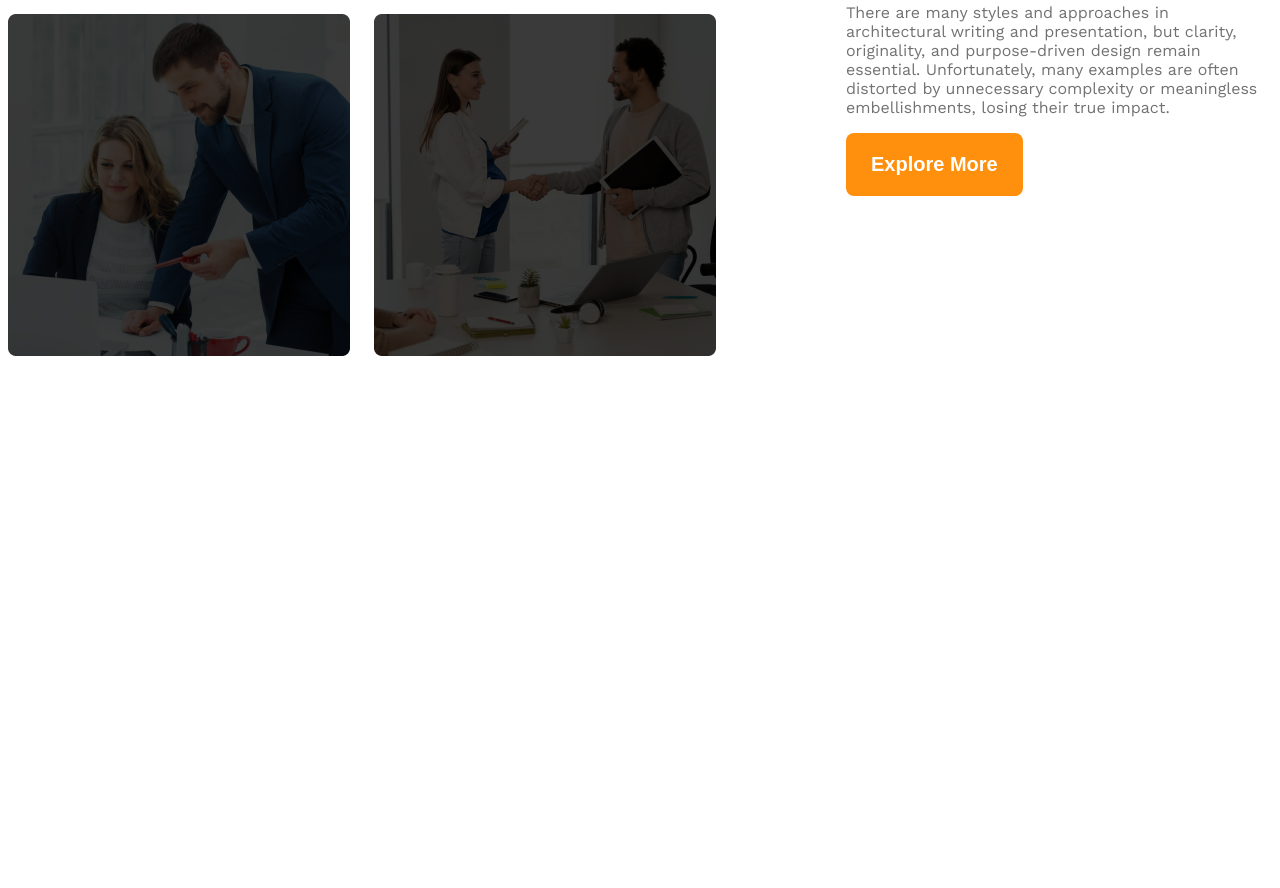
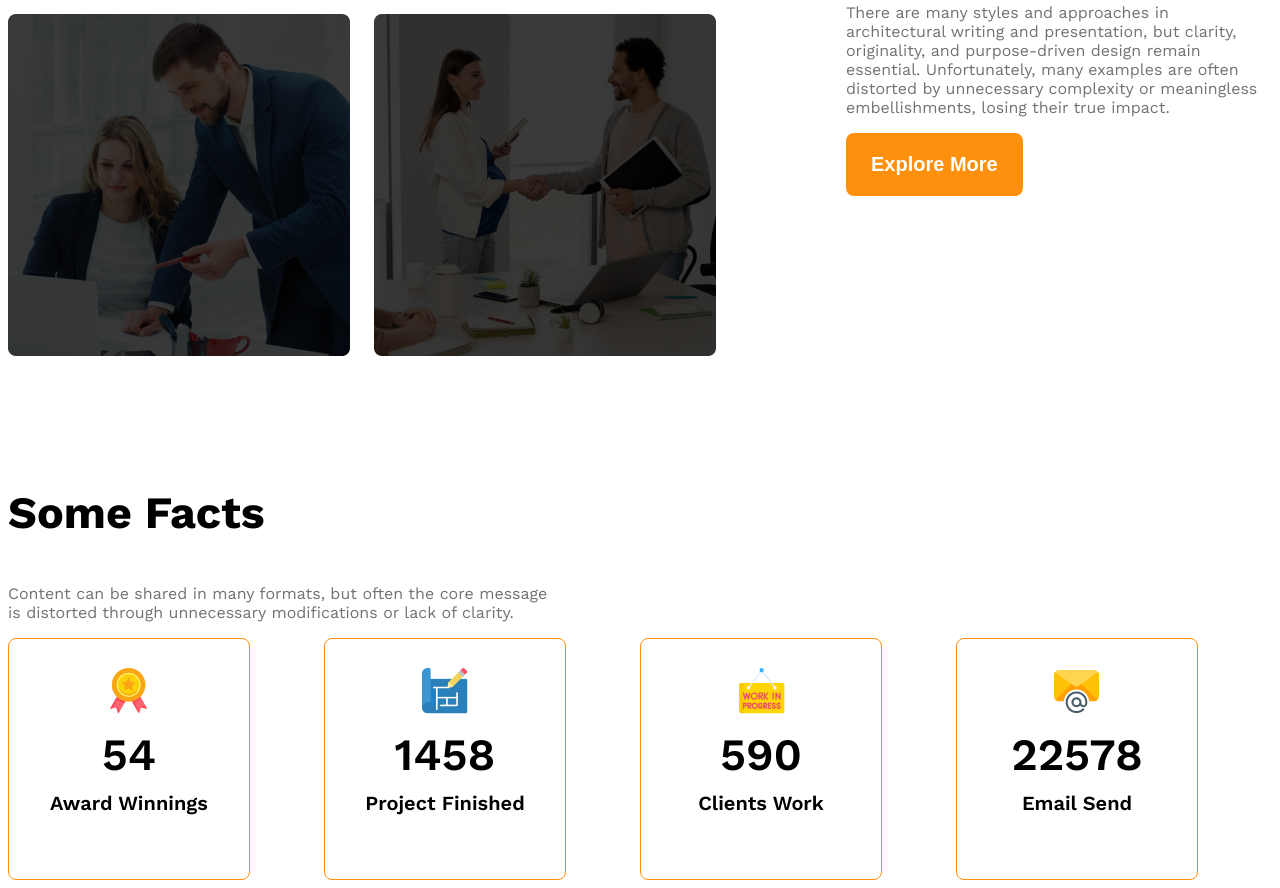
Before and after one commit to ceohasib/g3-architects-website, a plain HTML site: page index.html in a window 1280 px wide. Shown: the part 1675-2563 px from the top of the page. Before the commit the page ends 2039 px from the top, so only its background shows below. Drawn offline with nearby package versions, Linux system fonts and the light colour scheme.

Commit message:
added facts part

```diff
--- a/index.html
+++ b/index.html
@@ -29,6 +29,7 @@
 
     </header>
     <main>
+        <!-- teams section start-->
         <section class="teams display-flex">
             <div class="team-img-container">
                 <img src="images/team1.png" alt="Two architects are dicussing about design.">
@@ -37,11 +38,53 @@
                 <img src="images/team4.png" alt="Two architects are dicussing about design.">
             </div>
             <div class="our-features">
-                <h3 class="feature-title"><span id="quick-list" class="text-light-gray">Quick list</span> <span>of Our</span> <span class="text-primary">Features</span></h3>
+                <h3 class="section-title"><span id="quick-list" class="text-light-gray">Quick list</span> <span>of Our</span> <span class="text-primary">Features</span></h3>
                 <p class="feature-description text-light-gray">There are many styles and approaches in architectural writing and presentation, but clarity, originality, and purpose-driven design remain essential. Unfortunately, many examples are often distorted by unnecessary complexity or meaningless embellishments, losing their true impact.</p>
                 <button class="btn-primary">Explore More</button>
             </div>
         </section>
+        <!-- features will enjoy -->
+        <section>
+
+        </section>
+
+        <!-- some facts -->
+         <section>
+            <h3 class="section-title">Some Facts</h3>
+            <p class="text-light-gray fact-description">Content can be shared in many formats, but often the core message is distorted through unnecessary modifications or lack of clarity.</p>
+            <div class="facts-container">
+                <!-- .fact-card*4>img.fact-icon+h4.fact-number+h5.fact-name -->
+                <div class="fact-card display-flex">
+                    <div>
+                        <img src="images/icons/ribon.png" alt="" class="fact-icon">
+                        <h4 class="fact-number">54</h4>
+                        <h5 class="fact-name">Award Winnings</h5>
+                    </div>
+                </div>
+                <div class="fact-card display-flex">
+                    <div>
+                        <img src="images/icons/projects.png" alt="" class="fact-icon">
+                        <h4 class="fact-number">1458</h4>
+                        <h5 class="fact-name">Project Finished</h5>
+                    </div>
+                </div>
+                <div class="fact-card display-flex">
+                    <div>
+                        <img src="images/icons/customers.png" alt="" class="fact-icon">
+                        <h4 class="fact-number">590</h4>
+                        <h5 class="fact-name">Clients Work</h5>
+                    </div>
+                </div>
+                <div class="fact-card display-flex">
+                    <div>
+                        <img src="images/icons/email.png" alt="" class="fact-icon">
+                        <h4 class="fact-number">22578</h4>
+                        <h5 class="fact-name">Email Send</h5>
+                    </div>
+                </div>
+
+            </div>
+         </section>
 
     </main>
     <footer>
--- a/styles/architects.css
+++ b/styles/architects.css
@@ -47,6 +47,11 @@ main{
 
 main > section{
     margin-top: 130px;
+}
+
+.section-title{
+    font-size: 2.8rem;
+    font-weight: 700;
 }
 
 /* navber related styles */
@@ -107,15 +112,41 @@ main > section{
     max-width: 530px;
 }
 
-.feature-title{
-    font-size: 2.8rem;
-    font-weight: 700;
-}
-
 #quick-list{
     font-weight: 500;
 }
 
+/* some facts related styles */
+.facts-container{
+    display: grid;
+    grid-template-columns: repeat(4, 1fr);
+}
+
+.fact-card{
+    border: 1px solid #FF900E;
+    width: 240px;
+    height: 240px;
+    border-radius: 8px;
+    text-align: center;
+    align-items: center;
+    justify-content: center;
+}
+.fact-number{
+    font-size: 2.8rem;
+    font-weight: 600;
+    margin-top: 10px;
+    margin-bottom: 5px;
+}
+
+.fact-name{
+    font-size: 1.25rem;
+    font-weight: 600;
+    margin-top: 10px;
+}
+
+.fact-description{
+    max-width: 540px;
+}
 /* responsive media query */
 
 @media screen and (max-width: 576px) {
```
